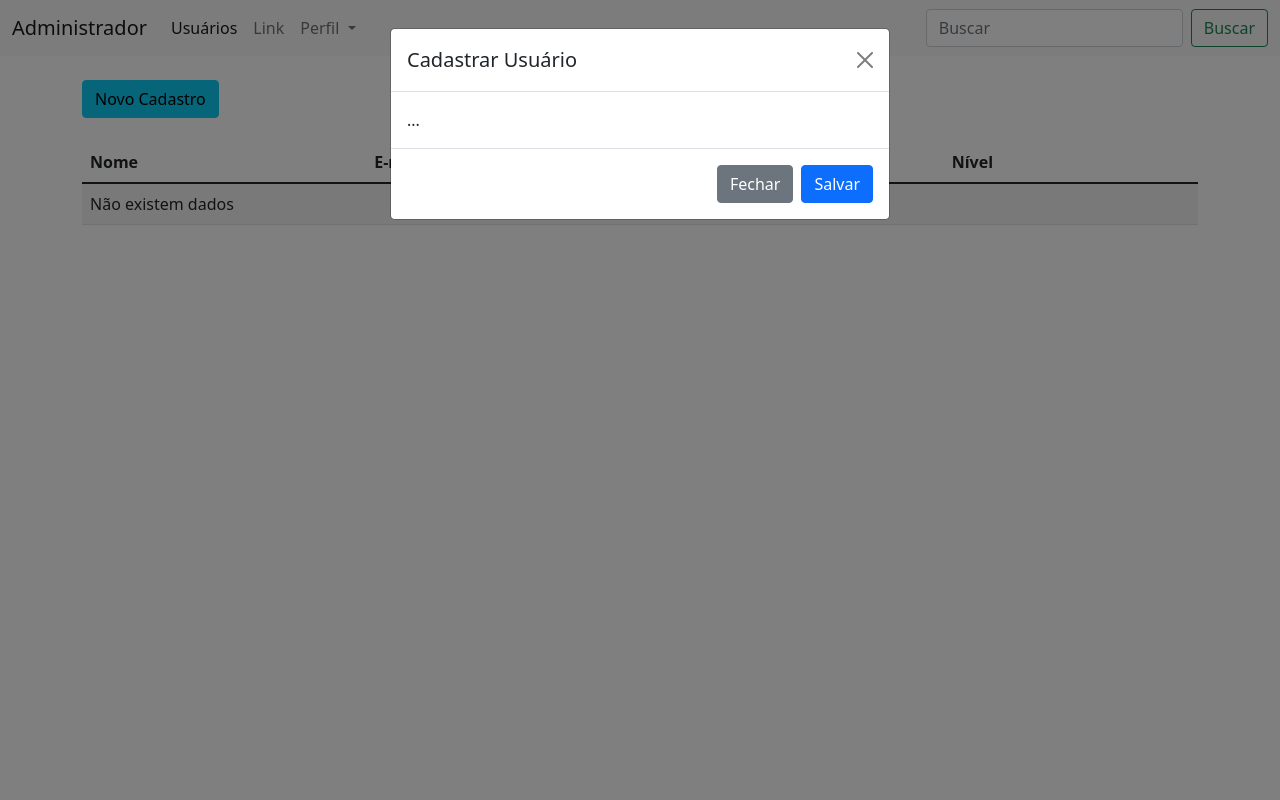
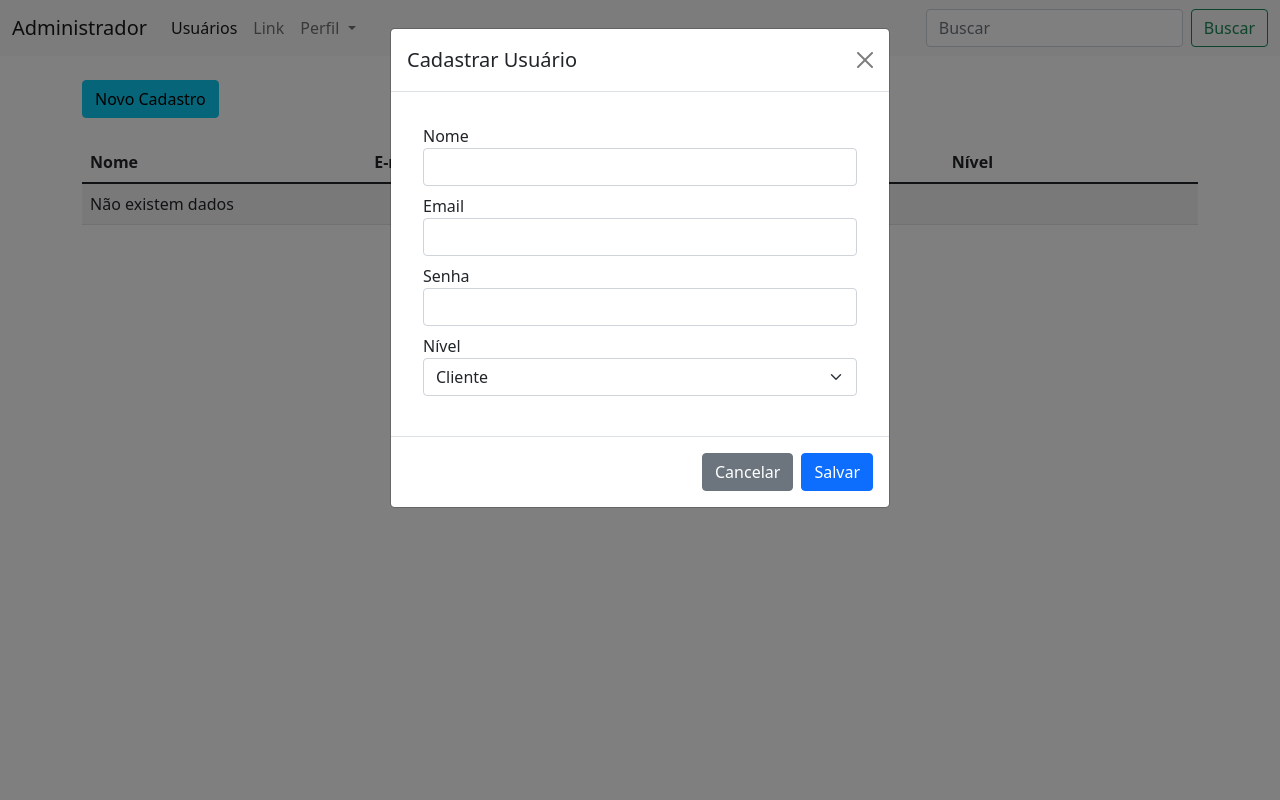
Before and after one commit to dnsdigitaltech/php8PDO, a PHP site: page /login/painel-adm/ in a window 1280 px wide, after a click on "Novo Cadastro". Run offline with PHP 8.4, Linux system fonts and the light colour scheme; the visitor is signed in with stand-in values (Sample User, id 1); data that the repository does not hold is empty.

Commit message:
Campo Input Select

```diff
--- a/login/painel-adm/index.php
+++ b/login/painel-adm/index.php
@@ -96,13 +96,38 @@
                 <h5 class="modal-title" id="modalCadastrarLabel">Cadastrar Usuário</h5>
                 <button type="button" class="btn-close" data-bs-dismiss="modal" aria-label="Close"></button>
             </div>
+
+            <form method="POST">
                 <div class="modal-body">
-            ...
+                    <div class="modal-body">
+                        <div class="form-group mb-2">
+                            <label for="NomeCad">Nome</label>
+                            <input type="text" name="nomeCad" class="form-control" id="NomeCad" aria-describedby="emailHelp" required>
+                        </div>
+                        <div class="form-group mb-2">
+                            <label for="emailCad">Email</label>
+                            <input type="email" name="emailCad" class="form-control" id="emailCad" aria-describedby="emailHelp" required>
+                        </div>
+                        <div class="form-group mb-2">
+                            <label for="senhaCad">Senha</label>
+                            <input type="password" name="senhaCad" class="form-control" id="senhaCad" required>
+                        </div>
+                        <div class="form-group mb-2">
+                            <label for="senhaCad">Nível</label>
+                            <select class="form-select" aria-label="Default select" name="nivel">
+                                <option value="Cliente">Cliente</option>
+                                <option value="Administrador">Administrador</option>
+                                <option value="Vendedor">Vendedor</option>
+                                <option value="Tesoureiro">Tesoureiro</option>
+                            </select>
+                        </div>
+                    </div>
                 </div>
                 <div class="modal-footer">
-            <button type="button" class="btn btn-secondary" data-bs-dismiss="modal">Fechar</button>
-            <button type="button" class="btn btn-primary">Salvar</button>
+                    <button type="button" class="btn btn-secondary" data-bs-dismiss="modal">Cancelar</button>
+                    <button type="button" class="btn btn-primary" name="btnCadastrar">Salvar</button>
                 </div>
+            </form>
         </div>
     </div>
     </div>
```
Lines whose indentation alone changed are shown as unchanged.
